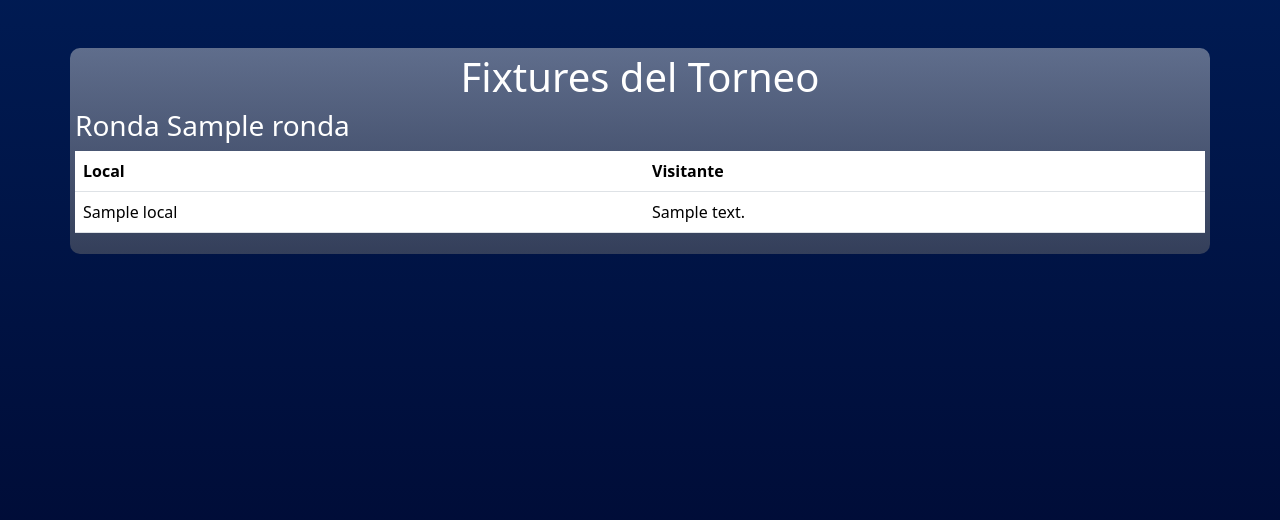
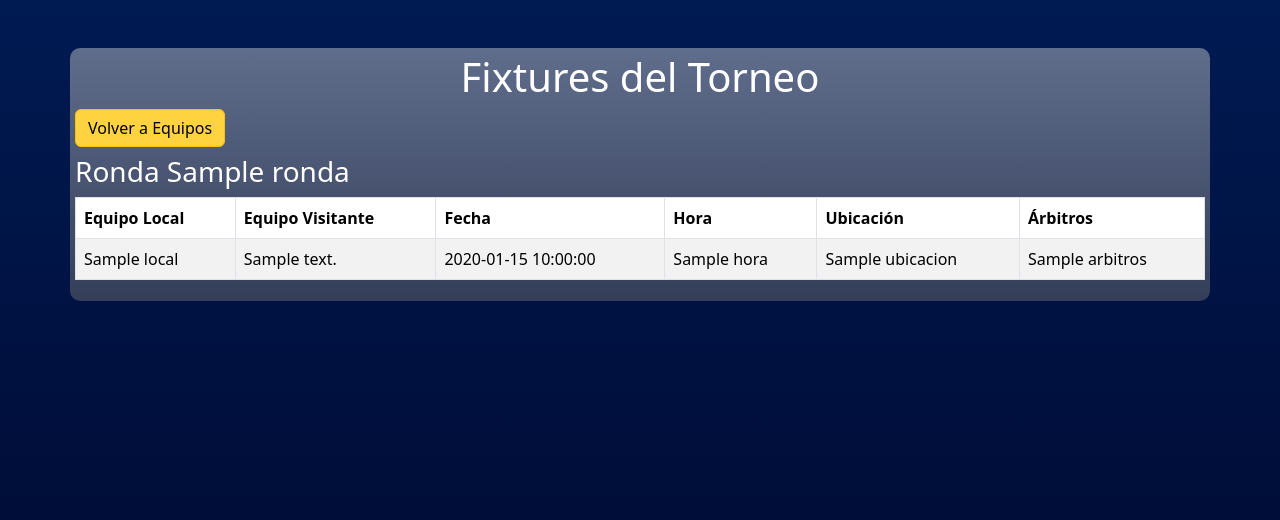
Before and after one commit to JuanT20/Torneo, a Flask app: template app/templates/fixtures.html in a window 1280 px wide. Shown: the part 56-576 px from the top of the page. Run offline with Flask 3, Linux system fonts and the light colour scheme; the template is opened without the code that fills it: most values are stand-ins (such as "Sample title", 1, 10 or a date in 2020).

Commit message:
Update Files

```diff
--- a/app/models/db.py
+++ b/app/models/db.py
@@ -10,7 +10,7 @@ def get_connection():
         host='127.0.0.1',
         user='root',
         password='',
-        database='torneo',
+        database='kickoff',
         port=3306
         )
         return conecxion
--- a/app/templates/fixtures.html
+++ b/app/templates/fixtures.html
@@ -1,14 +1,24 @@
-{% extends 'layout.html' %} {% block content %}
+{% extends 'layout.html' %}
+
+{% block content %}
 <div class="contentFixtures">
   <h1 class="text-center">Fixtures del Torneo</h1>
   <div class="table-responsive-lg">
+    <div>
+      <a href="{{ url_for('app_routes.equipos', id_torneo=id_torneo) }}" class="btn btn-warning mb-2">Volver a Equipos</a>
+    </div>
+    {% if fixtures %}
       {% for ronda in fixtures %}
       <h3>Ronda {{ ronda.ronda }}</h3>
-    <table class="table">
-      <thead>
+      <table class="table table-striped table-bordered">
+        <thead class="thead-dark">
           <tr>
-          <th scope="col">Local</th>
-          <th scope="col">Visitante</th>
+            <th scope="col">Equipo Local</th>
+            <th scope="col">Equipo Visitante</th>
+            <th scope="col">Fecha</th>
+            <th scope="col">Hora</th>
+            <th scope="col">Ubicación</th>
+            <th scope="col">Árbitros</th>
           </tr>
         </thead>
         <tbody>
@@ -16,11 +26,18 @@
           <tr>
             <td>{{ partido.local }}</td>
             <td>{{ partido.visitante }}</td>
+            <td>{{ partido.fecha }}</td>
+            <td>{{ partido.hora }}</td>
+            <td>{{ partido.ubicacion }}</td>
+            <td>{{ partido.arbitros }}</td>
           </tr>
           {% endfor %}
         </tbody>
       </table>
       {% endfor %}
+    {% else %}
+      <p class="text-center text-warning">No hay fixtures disponibles para este torneo.</p>
+    {% endif %}
   </div>
 </div>
 {% endblock %}
```
Also changed, not shown: app/routes/main.py (+26 -5 lines). Lines whose indentation alone changed are shown as unchanged.
